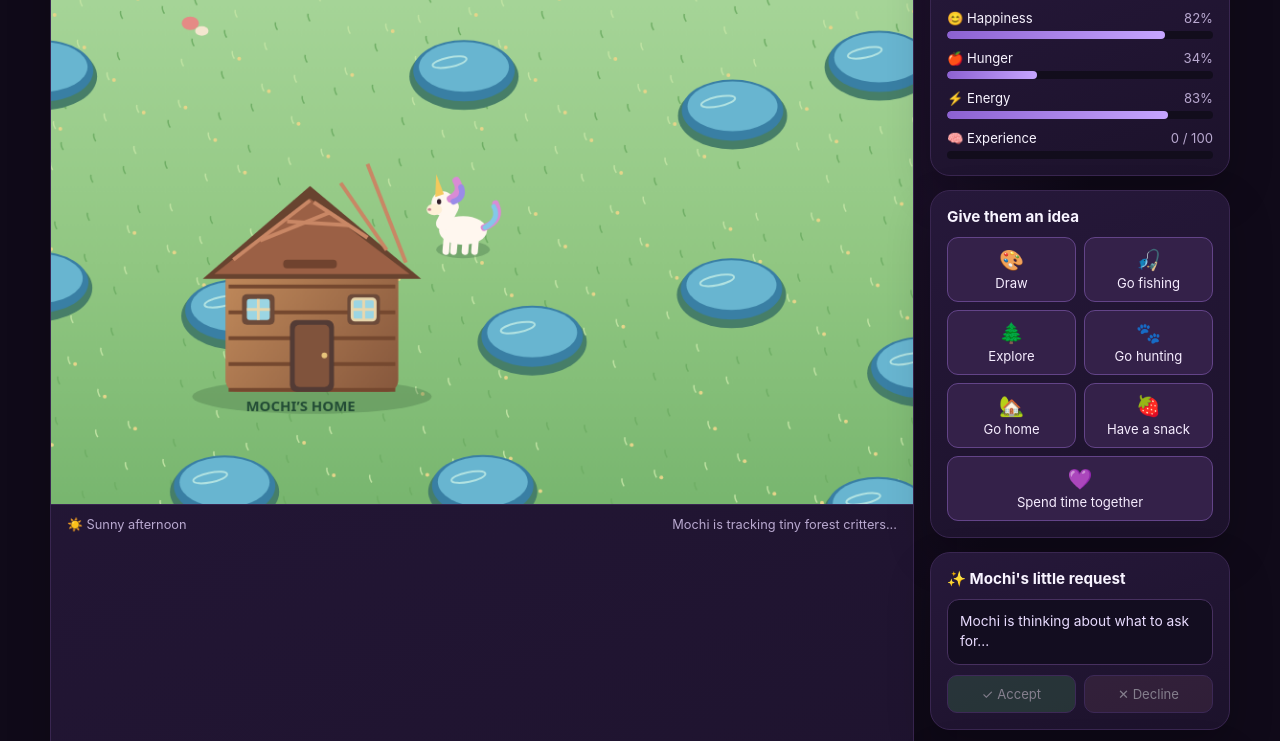
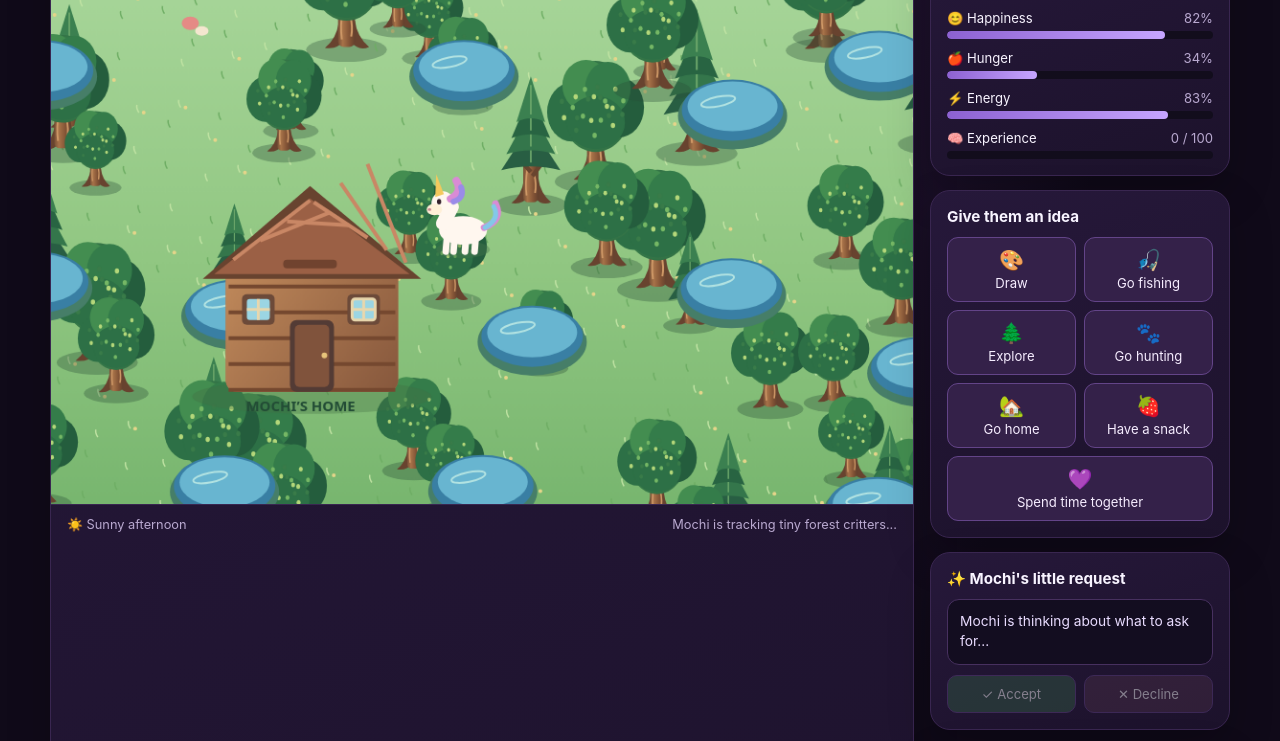
Before and after one commit to ericmanleyisgame/game-maker-dudes-games, a plain HTML site: page ai-pet-world/index.html in a window 1280 px wide. Shown: the part 265-1006 px from the top of the page. Drawn offline with Linux system fonts and the light colour scheme.

Commit message:
Build a denser, more natural forest with detailed tree variety

```diff
--- a/ai-pet-world/index.html
+++ b/ai-pet-world/index.html
@@ -53,15 +53,24 @@ const W=900,H=560;let pet={x:445,y:315,targetX:445,targetY:315,action:'wander',f
 const $=id=>document.getElementById(id);const rand=(a,b)=>Math.random()*(b-a)+a;const pick=a=>a[Math.floor(Math.random()*a.length)];
 function rounded(x,y,w,h,r,color){ctx.fillStyle=color;ctx.beginPath();ctx.roundRect(x,y,w,h,r);ctx.fill()}
 function ellipse(x,y,rx,ry,color){ctx.fillStyle=color;ctx.beginPath();ctx.ellipse(x,y,rx,ry,0,0,Math.PI*2);ctx.fill()}
-function tree(x,y,s=1){
+function tree(x,y,s=1,kind=0){
  ctx.save();ctx.translate(x,y);ctx.scale(s,s);
- ellipse(3,25,31,10,'#426b3f55');
- const trunk=ctx.createLinearGradient(-8,0,9,0);trunk.addColorStop(0,'#68432e');trunk.addColorStop(.45,'#a87349');trunk.addColorStop(1,'#70462f');
- rounded(-7,-5,14,43,5,trunk);
- ctx.strokeStyle='#d19a68';ctx.lineWidth=2;ctx.beginPath();ctx.moveTo(-2,5);ctx.lineTo(-4,30);ctx.moveTo(4,12);ctx.lineTo(5,26);ctx.stroke();
- const crown=ctx.createRadialGradient(-12,-38,4,0,-25,48);crown.addColorStop(0,'#83c878');crown.addColorStop(.48,'#438e54');crown.addColorStop(1,'#235b3d');
- ellipse(0,-31,34,38,crown);ellipse(-22,-25,23,27,'#3f8950');ellipse(22,-30,24,28,'#347a48');ellipse(-9,-48,20,20,'#68aa5e');
- for(let i=0;i<9;i++){const a=i*2.4;ellipse(Math.cos(a)*22-5,-31+Math.sin(a)*23,3,2,'#a1d27b')}
+ ellipse(0,31,43,13,'#294d3655');
+ // roots and a gently irregular trunk
+ ctx.fillStyle='#68432f';ctx.beginPath();ctx.moveTo(-8,1);ctx.quadraticCurveTo(-11,20,-23,29);ctx.quadraticCurveTo(-9,31,-3,21);ctx.lineTo(4,22);ctx.quadraticCurveTo(13,33,24,28);ctx.quadraticCurveTo(11,17,9,0);ctx.closePath();ctx.fill();
+ const bark=ctx.createLinearGradient(-12,0,13,0);bark.addColorStop(0,'#583a2b');bark.addColorStop(.32,'#a87349');bark.addColorStop(.62,'#815235');bark.addColorStop(1,'#4f3529');
+ rounded(-9,-23,18,51,6,bark);
+ ctx.strokeStyle='#d09a68';ctx.lineWidth=2;ctx.beginPath();ctx.moveTo(-4,-12);ctx.quadraticCurveTo(-7,5,-5,20);ctx.moveTo(4,-5);ctx.quadraticCurveTo(7,7,5,17);ctx.stroke();
+ ctx.strokeStyle='#69452f';ctx.lineWidth=5;ctx.beginPath();ctx.moveTo(0,-8);ctx.lineTo(-17,-27);ctx.moveTo(2,-3);ctx.lineTo(18,-25);ctx.stroke();
+ if(kind===1){
+  for(let q=0;q<4;q++){const yy=-22-q*19,w=35-q*6;ctx.fillStyle=['#285e43','#34764b','#286442','#3b8050'][q];ctx.beginPath();ctx.moveTo(0,yy-42);ctx.lineTo(-w,yy+12);ctx.quadraticCurveTo(0,yy+3,w,yy+12);ctx.closePath();ctx.fill();ctx.strokeStyle='#6ba66a';ctx.lineWidth=2;ctx.beginPath();ctx.moveTo(0,yy-32);ctx.lineTo(0,yy+3);ctx.stroke();}
+ }else{
+  const shades=['#245d3d','#2d7046','#347c4a','#438d50','#5a9b57'];
+  const crown=ctx.createRadialGradient(-13,-65,5,0,-43,62);crown.addColorStop(0,'#91ce78');crown.addColorStop(.4,'#4b9656');crown.addColorStop(1,'#20583a');
+  ellipse(0,-48,38,48,crown);
+  ellipse(-25,-42,26,31,shades[1]);ellipse(24,-47,27,32,shades[0]);ellipse(-10,-70,25,27,shades[3]);ellipse(13,-67,24,28,shades[2]);ellipse(0,-31,31,28,shades[1]);
+  for(let i=0;i<23;i++){const a=i*2.399,r=12+(i%5)*6;ellipse(Math.cos(a)*r,-48+Math.sin(a)*r*.85,2.3,2.8,i%3===0?'#b4d77a':i%2?'#75b765':'#397b49')}
+ }
  ctx.restore();
 }
 function drawWorld(){
@@ -96,7 +105,12 @@ function drawWorld(){
  for(let gx=sx;gx<=ex;gx++)for(let gy=sy;gy<=ey;gy++){
   const seed=Math.abs(Math.sin(gx*127.1+gy*311.7)*43758.5453),x=gx*cell+35+(seed%1)*125,y=gy*cell+35+((seed*7.3)%1)*125;
   for(let j=0;j<34;j++){const px=gx*cell+((j*73+seed*90)%205),py=gy*cell+((j*47+seed*130)%205);ctx.strokeStyle=j%2?'#6fae65':'#c0e3a3';ctx.lineWidth=1.5;ctx.beginPath();ctx.moveTo(px,py+3);ctx.quadraticCurveTo(px-3,py-2,px-2,py-5);ctx.stroke();if(j%4===0)ellipse(px+5,py+3,2,2,'#e5d58a')}
-  if(seed>.34&&seed<.83)tree(x,y,.72+(seed%0.4));
+  // Dense, repeatable woodland clusters: broadleaf trees mixed with tall evergreens.
+  for(let t=0;t<4;t++){
+   const n=Math.abs(Math.sin((gx*19+t*7)*91.7+(gy*23+t)*17.3)*43758.5453)%1;
+   const tx=gx*cell+18+((n*173+t*41)%184),ty=gy*cell+18+((n*119+t*53)%184);
+   if(n>.08)tree(tx,ty,.62+((n*3+t*.17)%0.38),((gx+gy+t)%4===0)?1:0);
+  }
   if(seed>.88){ellipse(x+25,y+21,57,35,'#467e68');ellipse(x+25,y+15,53,32,'#397fa4');ellipse(x+25,y+11,47,26,'#68b5d0');ctx.strokeStyle='#b2e3e2';ctx.lineWidth=2;ctx.beginPath();ctx.ellipse(x+10,y+6,18,5,-.2,0,Math.PI*2);ctx.stroke();}
   if(seed<.12){ellipse(x,y,9,7,'#e58a85');ellipse(x+12,y+8,7,5,'#f4e6cf')}
  }
```
